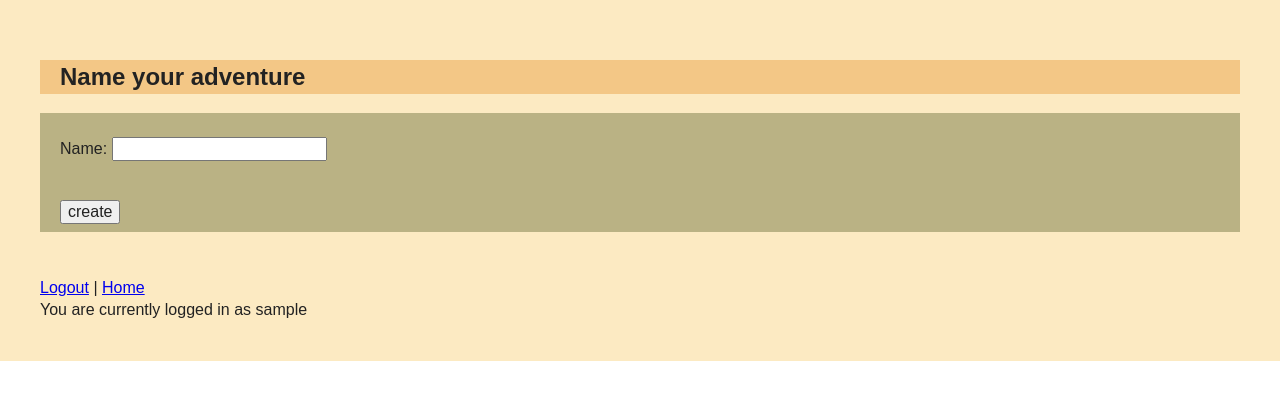
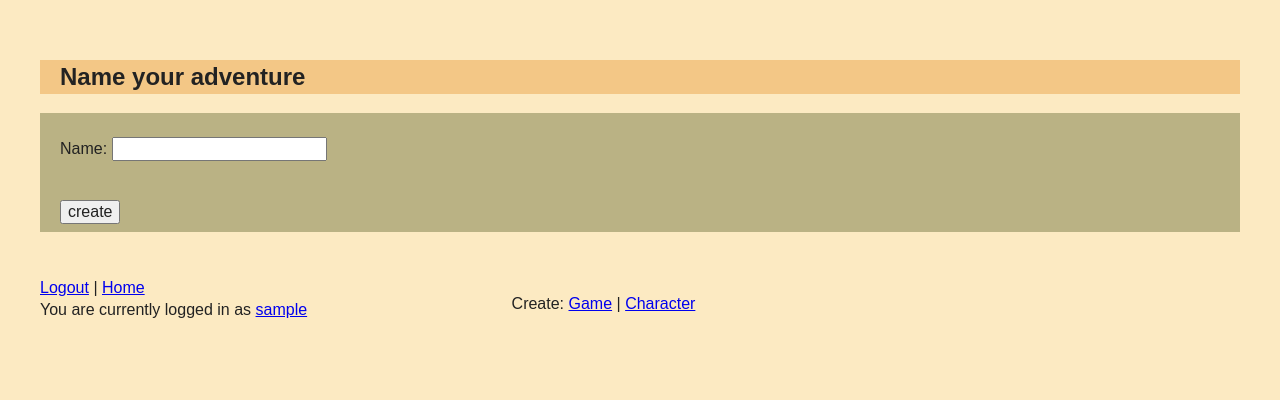
Before and after one commit to alligatortower/Pathfinder, a Django app: page /create_game/ in a window 1280 px wide. Shown: the top 400 px of the page. Run offline with Django 3.2, Linux system fonts and the light colour scheme; the visitor is signed in with stand-in values (Sample User, id 1); parts of the project's set-up code (start-up, migrations or seed data) failed here and were passed over; some libraries are stand-ins or nearby versions.

Commit message:
trying to add player view, not working, giving up and goin to sleep

```diff
--- a/Pathfinder/urls.py
+++ b/Pathfinder/urls.py
@@ -24,6 +24,7 @@ urlpatterns = patterns('',
     url(r'^register/$',views.register,name='register'),
     url(r'^login/$', views.user_login, name='login'),
     url(r'^logout/$', views.user_logout, name='logout'),
+    url(r'^player/(?P<player_url>[-\w]+)/$', views.player, name='player'),
     url(r'^create_game/$', views.create_game, name='create_game'),
     url(r'^create_character/$', views.create_character, name='create_character'),
     url(r'^game/(?P<game_url>[-\w]+)/$', views.game, name='game'),
--- a/main/models.py
+++ b/main/models.py
@@ -4,6 +4,12 @@ from django.template.defaultfilters import slugify
 
 class UserProfile(models.Model):
 	user = models.OneToOneField(User)
+	class Meta:
+		model = User
+	def save(self,*args,**kwargs):
+		if not self.id:
+			self.slug = slugify(self.username)
+		super(UserProfile, self).save(*args,**kwargs)
 
 	def __unicode__(self):
 		return self.user.username
@@ -13,7 +19,7 @@ class Game(models.Model):
 	name = models.CharField(max_length=128,unique=True)
 	slug = models.SlugField(editable=False)
 	gm = models.ForeignKey(User)
-	#last_updated = models.DateTimeField(blank=True)
+	last_updated = models.DateTimeField(auto_now=True,null=True)
 
 	def save(self, *args, **kwargs):
 		if not self.id:
@@ -29,6 +35,8 @@ class Character(models.Model):
 	name = models.CharField(max_length=64)
 	slug = models.SlugField(editable=False)
 	current_game = models.ForeignKey(Game,blank=True,null=True)
+	created = models.DateTimeField(auto_now_add=True,null=True)
+	last_updated = models.DateTimeField(auto_now=True,null=True)
 
 	ability_str = models.IntegerField(default=0)
 	ability_dex = models.IntegerField(default=0)
--- a/main/views.py
+++ b/main/views.py
@@ -11,13 +11,9 @@ from datetime import datetime
 
 
 def home(request):
-	context = RequestContext(request, processors=[general_activity_feed])
-	if request.user.is_authenticated():
-		character_list = Character.objects.filter(player=request.user)
-		my_game_list = Game.objects.filter(gm=request.user)
-		context_dict = {'characters':character_list,"my_games":my_game_list}
-	else:
-		context_dict = {'characters':None,"my_games":None}
+	context = RequestContext(request)
+	context_dict=	{'general_games' : Game.objects.all().order_by("-last_updated")[:5],
+			'general_characters' : Character.objects.all().order_by("-created")[:5]}
 
 	return render_to_response("home.html", context_dict, context)
 
@@ -78,6 +74,20 @@ def register(request):
 	return render_to_response(
 		'register.html',{'user_form':user_form, 'profile_form':profile_form}, context)
 
+def player(request,player_url):
+	context = RequestContext(request)
+
+	my_games = Game.objects.filter(gm=request.user)
+	my_characters = Character.objects.filter(player=request.user)
+	this_player = User.objects.get(slug=player_url)
+
+
+	context_dict = {"my_games":my_games,"my_characters":my_charactersi,"this_player":this_player}
+
+	return render_to_response(
+		'player.html', context_dict, context)
+
+@login_required
 def create_game(request):
 	context = RequestContext(request)
 	if request.method == 'POST':
@@ -112,12 +122,14 @@ def game(request, game_url):
 			character_to_add = cleaned_form_data['character_to_add']
 			character_to_add.current_game = game
 			character_to_add.save()
+			game.save() #to update last_updated
 
 	character_list = Character.objects.filter(current_game=game)
 	context_dict.update({'character_list':character_list})
 	return render_to_response(
 		'game.html', context_dict, context)
 
+@login_required
 def create_character(request):
 	context = RequestContext(request)
 	if request.method == 'POST':
@@ -156,8 +168,6 @@ def character(request, character_url):
 #include for the footer box if you want it in that view
 def general_activity_feed(request):
 	return {
-		'general_games' : Game.objects.all()[:5],
-		'general_characters' : Character.objects.all()[:5]
 	}
 
 
--- a/media/css/main.css
+++ b/media/css/main.css
@@ -3,7 +3,7 @@
 
 
 
-#main {
+body {
 	background-color: #FCEAC2;
 	padding: 40px;
 }
@@ -27,18 +27,24 @@
 	display:inline;
 }
 
-#edit_game_form {
+.edit_game_form {
 	display:inline;
 }
 
 #footer {
-	overflow:auto;
 }
 
 .footer_account_details {
-	float:left;
+	display:inline-block;
 }
+.footer_create_links {
+	margin-left:200px;
+	padding:0px;
+	display:inline-block;
+	vertical-align: top;
 
+
+}
 .general_activity_feed {
 	background-color: #F3C786;
 	float:right;
--- a/questions_for_sensei.txt
+++ b/questions_for_sensei.txt
@@ -1,5 +1 @@
-Forms:
-	-what is the reasoning behind making making things different forms. Obviously two forms dealing with two separate things on two different views should be separated. But what about forms on the same page dealing with similar things? UGH I hate this question now that I've written it.
-
-models:
-	defining a model that relates to another model gives error unless it comes after that model has been defined. That makes total sense but just makes me feel like it's messy. This isn't a question I'm just writing it here to feel better about it I don't know get off my back
+- Current remove_player view doesn't use a form. I know this is wrong because you can't trust the data but for such a simple task I don't know how to use a form. AND the player that is being deleted is known only in the template. I don't know how to pass that character from the template to a form.
--- a/templates/base.html
+++ b/templates/base.html
@@ -41,29 +41,22 @@
 			 | <a href="/">Home</a>
 			<br />
 			{% if user.is_authenticated %}
-				You are currently logged in as {{ user.username }}
+				You are currently logged in as <a href="/player/{{ user.slug}}/">{{ user.username }}</a>
 			{% else %}
 				You are not logged in
 			{% endif %}
 
 		</div>
+		{% if user.is_authenticated %}
+		<span class="footer_create_links">
+			<p>Create: <a href="/create_game/">Game</a> | <a href="/create_character/">Character</a></p>
+		</span>
+		{% endif %}
 		{% if general_games or general_characters %}
 		<div class="general_activity_feed">
 			<div class="general_game_feed">
-				<h4>Recently updated games:</h4>
-				<ul>
-				{% for game in general_games %}
-					<li><a href="/game/{{ game.slug }}/">{{ game.name }}</a></li>
-				{% endfor %}
-				</ul>
 			</div>
 			<div class="general_character_feed">
-				<h4>Characters created recently:</h4>
-				<ul>
-				{% for character in general_characters %}
-					<li><a href="/character/{{ character.slug }}/">{{ character.name }}</a></li>
-				{% endfor %}
-				</ul>
 			</div>
 		</div>
 		{% endif %}
```
Also changed, not shown: templates/home.html (+10 -15 lines), templates/player.html (added, +35 -0 lines), todo.txt (+7 -5 lines), main/migrations/0002_initial.py, main/migrations/0003_initial.py (added), main/migrations/0004_auto__add_field_game_last_updated__add_field_character_last_updated.py (added), main/migrations/0005_auto__add_field_character_created.py (added), 1 other file.
